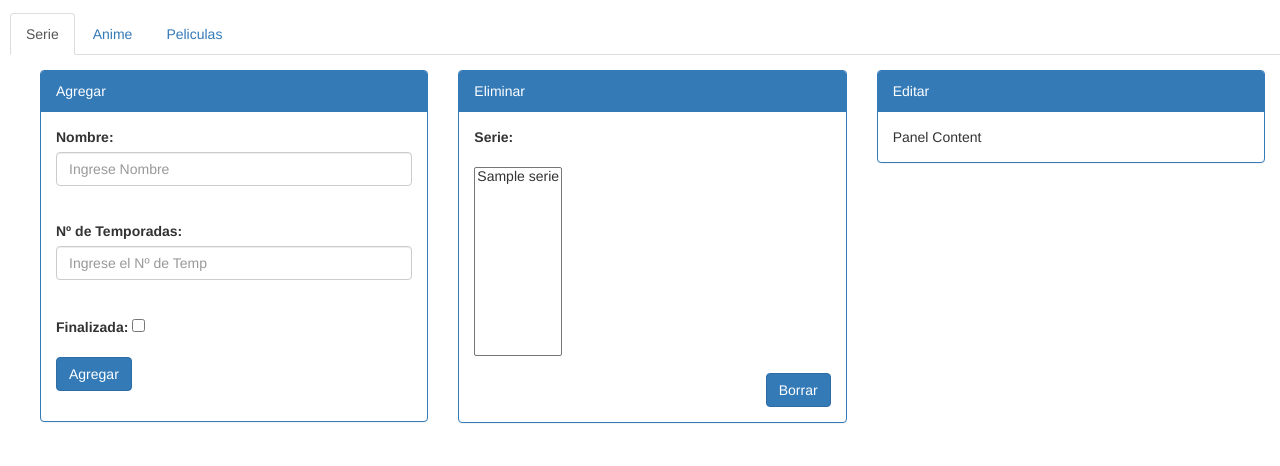
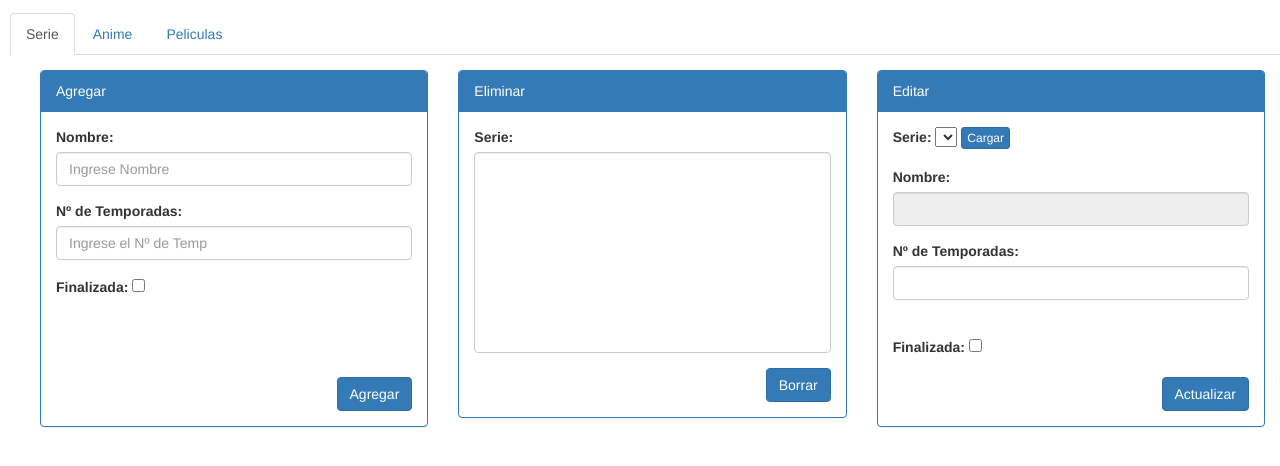
Before and after one commit to sopoco/ci, a CodeIgniter app: page /ci/panel in a window 1280 px wide. Shown: the part 51-517 px from the top of the page. Run offline with CodeIgniter, Linux system fonts and the light colour scheme; tables that the repository leaves empty or names only in its code hold one stand-in row (values such as "Sample post"); lists and menus that the app fills with data are empty; some libraries are stand-ins or nearby versions.

Commit message:
update series ok

```diff
--- a/application/config/autoload.php
+++ b/application/config/autoload.php
@@ -83,7 +83,7 @@ $autoload['drivers'] = array();
 |
 |	$autoload['helper'] = array('url', 'file');
 */
-$autoload['helper'] = array('url','form');
+$autoload['helper'] = array('url','form','html');
 
 /*
 | -------------------------------------------------------------------
--- a/application/controllers/panel.php
+++ b/application/controllers/panel.php
@@ -15,17 +15,22 @@ class Panel extends CI_Controller
 
 		$dropdownSeries['nombreSerie'] = $this->selectSeries();
 
+		$ldSerie['infoSerie'] = array (
+			'nombre' => '',
+			'temporadas' =>'',
+			'finalizada' =>'');
 
 		$this->load->view('panel_view',$datos);
 		$this->load->view('panels/serie_add');
 		$this->load->view('panels/serie_delete',$dropdownSeries);
-		//$this->load->view('panels/serie_update',$list);
+		$this->load->view('panels/serie_dropdown_update',$dropdownSeries);
+		$this->load->view('panels/serie_update',$ldSerie);
 	}
 
 	public function insertSerie()
 	{
 		$dataSerie = array(
-			'id' => $this->createSerieID(),
+			'id' => $this->input->post('nombre'),
 			'nombre' => $this->input->post('nombre'),
 			'temporadas' => $this->input->post('temporada'),
 			'id_usuario' => $this->session->userdata('user')
@@ -44,29 +49,62 @@ class Panel extends CI_Controller
 		redirect(base_url());
 	}
 
+	public function updateSerie()
+	{
+		$data = array(
+			'nombre' => $this->input->post('nombreEdit'),
+			'temporadas' => $this->input->post('temporadaEdit'),
+			'id_usuario' => $this->session->userdata('user')
+			);
+
+		if ($this->input->post('finalizadaEdit') == 1)
+		{
+			$data['finalizada'] = "Si";
+		}
+		else
+		{
+			$data['finalizada'] = "No";
+		}
+
+		$this->series_model->updateSerie($data);
+		redirect(base_url());
+	}
+
 
 	private function selectSeries()//carga las series en dropdown
 	{
-		$data['nombre'] = $this->series_model->selectAllSeries();
+		$data['nombre'] = $this->series_model->selectAllSeries( $this->session->userdata('user') );
 		return $data['nombre'];
 	}
 
 	public function deleteSerie()//borra serie
 	{
 		$serie = $this->input->post('selectSerie');
-
 		$this->series_model->deleteSerie($serie);
 		redirect(base_url());
 	}
 
-	private function createSerieID()
+	public function loadSerie()
 	{
-		$tiempo = strtotime('now');
-		return "ser" . $tiempo . $this->session->userdata('user');
+		$datos['user'] = $this->session->userdata('user');
+		$datos['pass'] = $this->session->userdata('pass');
+
+		$dropdownSeries['nombreSerie'] = $this->selectSeries();
+
+		$this->load->view('panel_view',$datos);
+		$this->load->view('panels/serie_add');
+		$this->load->view('panels/serie_delete',$dropdownSeries);
+		$this->load->view('panels/serie_dropdown_update',$dropdownSeries);
+
+		$ldSerie['infoSerie'] = $this->series_model->loadSerie($this->input->post('loadSerie'));
+
+		$this->load->view('panels/serie_update',$ldSerie);
 	}
 
-
-
+	private function createSerieID($nombre)
+	{
+		return "ser" . $nombre . $this->session->userdata('user');
+	}
 
 }
 
--- a/application/models/series_model.php
+++ b/application/models/series_model.php
@@ -19,16 +19,17 @@ class Series_model extends CI_Model
 			'id_usuario'=>$data['id_usuario']));
 	}
 
-	function selectAllSeries()
+	function selectAllSeries($usuario)
 	{
 		$this->db->select('nombre');
 		$this->db->from('serie');
+		$this->db->where('id_usuario',$usuario);
+		$this->db->order_by("nombre", "asc");
 		$query = $this->db->get();
 
 		if ($query->num_rows() > 0)
         {
        		return $query->result_array();
-        	//return $query->row_array();
         }
         else
         {
@@ -59,13 +60,36 @@ class Series_model extends CI_Model
     	$this->db->delete('serie');
 	}
 
+	function getID($nombreSerie)
+	{
+		$this->db->select('id');
+		$this->db->from('serie');
+		$this->db->where('nombre',$nombreSerie);
+		$query = $this->db->get();
 
+		if ($query->num_rows() > 0)
+        {
+        	return $query->row_array();
+        }
+        else
+        {
+        	return NULL;
+        }
 
+	}
 
+	function updateSerie($update)
+	{
+		$data = array(
+               'nombre' => $update['nombre'],
+               'temporadas' => $update['temporadas'],
+               'finalizada' => $update['finalizada']
+            );
 
-
-
-
+		$this->db->where('id', $update['nombre']);
+		$this->db->where('id_usuario', $update['id_usuario']);
+		$this->db->update('serie', $data);
+	}
 }
 
 ?>
--- a/application/views/login_view.php
+++ b/application/views/login_view.php
@@ -4,7 +4,7 @@
 		<meta charset="utf-8" />
 		<title></title>
 		<meta name="viewport" content="width=device-witdh, user-scalable=no, initial-scale=1.0, maximun-scale=2.0, minimun-scale=10">
-		<link rel="stylesheet" href="css/bootstrap.min.css">
+		<link rel="stylesheet" href="<?php echo base_url(); ?>css/bootstrap.min.css">
 	</head>
 
 	<body>
--- a/application/views/panel_view.php
+++ b/application/views/panel_view.php
@@ -4,9 +4,8 @@
 		<meta charset="utf-8" />
 		<title></title>
 		<meta name="viewport" content="width=device-witdh, user-scalable=no, initial-scale=1.0, maximun-scale=2.0, minimun-scale=10">
-		<link rel="stylesheet" href="css/bootstrap.min.css">
-		<link rel="stylesheet" href="css/sopo.css">
-	</head>
+		<link rel="stylesheet" href="<?php echo base_url(); ?>css/bootstrap.min.css">
+		<link rel="stylesheet" href="<?php echo base_url(); ?>css/sopo.css">
 
 		<body>
 
--- a/application/views/panels/serie_add.php
+++ b/application/views/panels/serie_add.php
@@ -40,7 +40,7 @@
 			     					 			$addBoton = array(
 			     					 				'name' => 'insertSerie',
 			     					 				'value' => 'Agregar',
-			     					 				'class' => 'btn btn-primary'
+			     					 				'class' => 'btn btn-primary pull-right'
 			     					 				);
 
 			     					 		 ?>
@@ -50,14 +50,10 @@
 				     					 		<?= form_input($nombre); ?>
 				     					 	</div>
 
-				     					 	</br>
-
 				     					 	<div class="form-group">
 			     					 			<?= form_label('Nº de Temporadas: ', 'lblseason'); ?>
 			     					 			<?= form_input($temp); ?>
 			     					 		</div>
-
-			     					 		</br>
 
 			     					 		<div class="form-group">
 			     					 			<?= form_label('Finalizada: ', 'lblfinish'); ?>
@@ -65,7 +61,7 @@
 			     					 		</div>
 
 
-
+			     					 	</br> </br> </br>
 			     					 		<div class="form-group">
 			     					 			<?= form_submit($addBoton); ?>
 			     					 		</div>
--- a/application/views/panels/serie_delete.php
+++ b/application/views/panels/serie_delete.php
@@ -3,10 +3,10 @@
 			      						<div class="panel-heading">Eliminar</div>
 			     						 <div class="panel-body">
 
-			     						 	<? $serie2 = array(); ?>
+			     						 	<? $deleteSerie = array(); ?>
 			     						 	<?php if (!empty($nombreSerie)): ?>
 				     						 	<?php foreach ($nombreSerie as $serie): ?>
-												    <?php $serie2[$serie['nombre']] =  $serie['nombre']; ?>
+												    <?php $deleteSerie[$serie['nombre']] =  $serie['nombre']; ?>
 												<?php endforeach ?>
 											<?php endif; ?>
 
@@ -16,9 +16,9 @@
 
 			     						 		$dropdownSerie = array(
 			     						 			'name' => 'selectSerie',
-			     						 			'size'        => '11',
-			     						 			'type'         => 'text',
-			     						 			'class' => 'dropdown'
+			     						 			'size' => '11',
+			     						 			'type' => 'text',
+			     						 			'class' => 'form-control'
 			     						 			);
 
 			     								$editloadSerie = array(
@@ -29,59 +29,14 @@
 			     						 	?>
 
 											<div class="form-group">
-			     						 		<?= form_label('Serie:  ', 'lblupdateSerie'); ?>
-											</div>
-
-
-
-
-
-
-
-
-
-										<!--	<?= print_r($nombreSerie[0]['nombre']);  ?> -->
-
-			     					 		<div class="form-group">
-			     						 		<?= form_dropdown($dropdownSerie, $serie2); ?>
-
-			     						 	<!--	<?= form_dropdown($dropdownSerie,array_column($nombreSerie,'nombre')); ?> -->
+			     						 		<?= form_label('Serie:  ', 'lbldeleteSerie'); ?>
+			     						 		<?= form_dropdown($dropdownSerie, $deleteSerie); ?>
 			     						 	</div>
 
 											<?= form_submit($editloadSerie); ?>
 
 			     					 		<?=form_close(); ?>
 
-
-
 			     						 </div>
 			    					</div>
 	  							</div>
-
-
-			   					<div class="col-xs-4 col-md-4">
-							    	<div class="panel panel-primary">
-			      						<div class="panel-heading">Editar</div>
-			     						 <div class="panel-body">Panel Content</div>
-			    					</div>
-	  							</div>
-					    	</div>
-	  				</div>
-
-					<div id="anime" class="tab-pane fade">
-						<h3>Menu 1</h3>
-						<p>Some content in menu 1.</p>
-					</div>
-
-					<div id="pelicula" class="tab-pane fade">
-						<h3>Menu 2</h3>
-						<p>Some content in menu 2.</p>
-					</div>
-				</div
-  			</div>
-
-
-  			<script src="js/jquery.js"></script>
-			<script src="js/bootstrap.min.js"></script>
-		</body>
-</html>
--- /dev/null
+++ b/application/views/panels/serie_dropdown_update.php
@@ -0,0 +1,35 @@
+								<div class="col-xs-4 col-md-4">
+							    	<div class="panel panel-primary">
+			      						<div class="panel-heading">Editar</div>
+			     						 <div class="panel-body">
+
+			     						 	<? $updateSerie = array(); ?>
+			     						 	<?php if (!empty($nombreSerie)): ?>
+				     						 	<?php foreach ($nombreSerie as $serie): ?>
+												    <?php $updateSerie[$serie['nombre']] =  $serie['nombre']; ?>
+												<?php endforeach ?>
+											<?php endif; ?>
+
+
+			     						 	<?= form_open('panel/loadSerie');?>
+
+			     						 	<?
+			     						 		$ddSerie = array(
+			     						 			'name' => 'loadSerie',
+			     						 			'class' => 'dropdown'
+			     						 		);
+
+			     						 		$editloadSerie = array(
+			     					 				'name' => 'btnLoadSerie',
+			     					 				'value' => 'Cargar',
+			     					 				'class' => 'btn btn-primary btn-xs'
+			     					 				);
+			     						 	?>
+
+											<div class="form-group">
+			     						 		<?= form_label('Serie:  ', 'lblloadSerie'); ?>
+			     						 		<?= form_dropdown($ddSerie,$updateSerie); ?>
+			     						 		<?= form_submit($editloadSerie); ?>
+			     						 	</div>
+
+			     						 	<?=form_close(); ?>
--- /dev/null
+++ b/application/views/panels/serie_update.php
@@ -0,0 +1,74 @@
+
+
+			     						 	<?=form_open('panel/updateSerie');?>
+											<?
+			     					 			$updateNombre = array(
+			     					 				'style' => 'width:100%',
+			     					 				'class' => 'form-control',
+			     					 				'readonly'=>'true'
+			     					 				);
+
+			     					 			$updateTemp = array(
+			     					 				'style' => 'width:100%',
+			     					 				'class' => 'form-control'
+			     					 				);
+
+			     					 			$updateBoton = array(
+			     					 				'name' => 'updateSerie',
+			     					 				'value' => 'Actualizar',
+			     					 				'class' => 'btn btn-primary pull-right'
+			     					 				);
+											?>
+
+											<div class="form-group">
+				     					 		<?= form_label('Nombre: ', 'lblname'); ?>
+				     					 		<?= form_input('nombreEdit',$infoSerie['nombre'],$updateNombre); ?>
+				     					 	</div>
+
+				     					 	<div class="form-group">
+			     					 			<?= form_label('Nº de Temporadas: ', 'lblseason'); ?>
+			     					 			<?= form_input('temporadaEdit',$infoSerie['temporadas'],$updateTemp); ?>
+			     					 		</div>
+
+			     					 		</br>
+			     					 		<div class="form-group">
+			     					 			<?= form_label('Finalizada: ', 'lblfinish'); ?>
+
+			     					 			<?php if ($infoSerie['finalizada'] == 'Si'): ?>
+			     					 				<? $cheked = TRUE; ?>
+			     					 			<?php else: ?>
+			     					 				<? $cheked = FALSE; ?>
+			     					 			<?php endif; ?>
+
+			     					 			<?= form_checkbox('finalizadaEdit','1', $cheked); ?>
+			     					 		</div>
+
+			     					 		<div class="form-group">
+			     					 			<?= form_submit($updateBoton); ?>
+			     					 		</div>
+
+											<?=form_close();?>
+
+			     						</div>
+			    					</div>
+	  							</div>
+					    	</div>
+	  				</div>
+
+					<div id="anime" class="tab-pane fade">
+						<h3>Menu 1</h3>
+						<p>Some content in menu 1.</p>
+					</div>
+
+					<div id="pelicula" class="tab-pane fade">
+						<h3>Menu 2</h3>
+						<p>Some content in menu 2.</p>
+					</div>
+				</div>
+  			</div>
+
+
+  			<script src="js/jquery.js"></script>
+			<script src="js/bootstrap.min.js"></script>
+		</body>
+</html>
--- a/css/sopo.css
+++ b/css/sopo.css
@@ -9,8 +9,3 @@
 	padding-top: 50px;
 	padding-left: 0px;
 }
-
-#btndeleteSerie
-{
-	padding-left: 40px;
-}
```
Also changed, not shown: .htaccess, application/views/serie_table.php (added).
